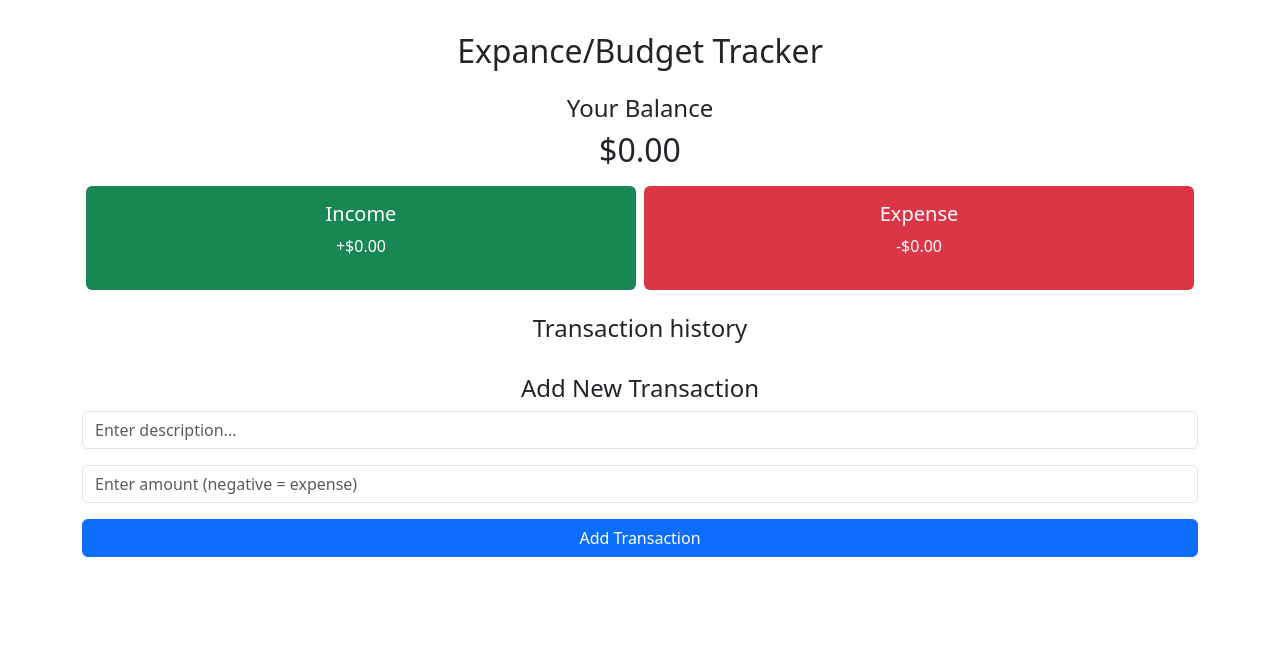
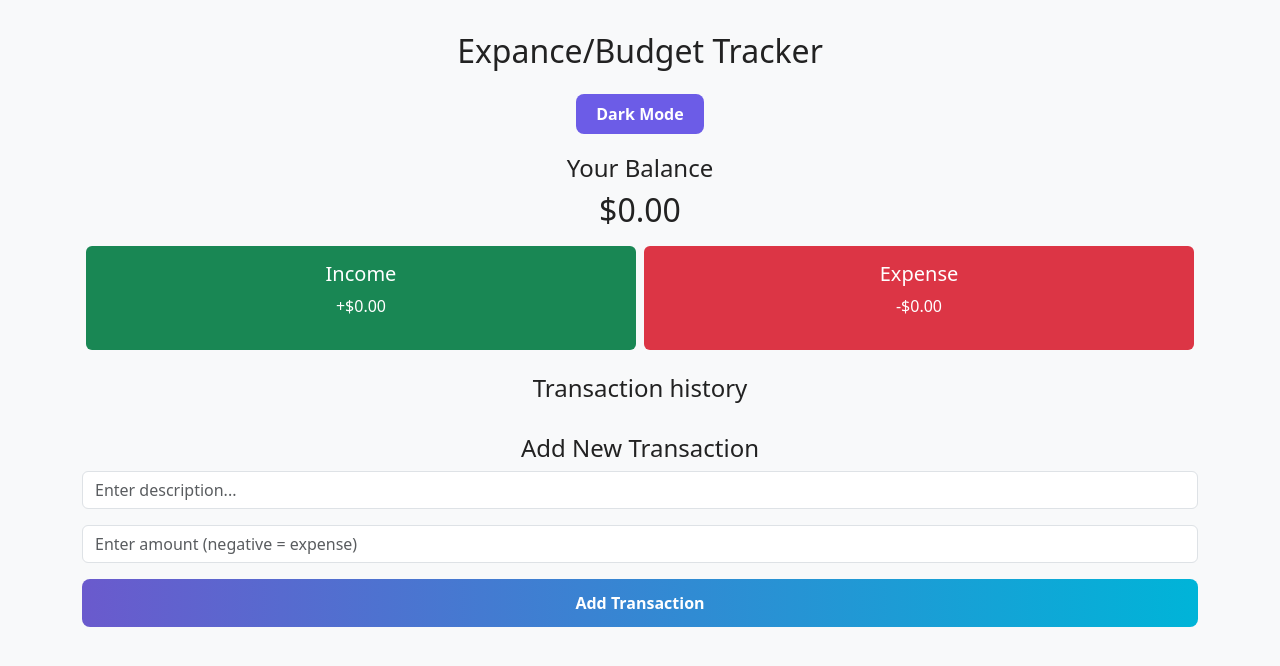
Before and after one commit to LimeFreezy98/React-Budget-Tracker, a React (Vite) app: page / in a window 1280 px wide. Shown: the top 666 px of the page. Built offline with nearby package versions, Linux system fonts and the light colour scheme.

Commit message:
added able change theme light/dark added gradient for add transaction button  and when hover add transaction button will glow

```diff
--- a/src/App.css
+++ b/src/App.css
@@ -4,3 +4,63 @@
   padding: 2rem;
   text-align: center;
 }
+
+
+/* ==== Theme Colors ==== */
+
+body[data-theme="light"] {
+  background: #f8f9fa;
+  color: #222
+}
+
+body[data-theme="dark"] {
+  background: #121212;
+  color: #f0f0f0;
+}
+
+
+/* Smooth transition on theme change  */
+body {
+  transition: background 0.4s ease, color 0.4s ease;
+}
+
+
+/* ==== Theme Toggle Button ==== */
+
+.theme-toggle {
+  display: inline-block;
+  margin: 0 auto 20px auto;
+  padding: 8px 20px;
+  border: none;
+  background: #6c5ce7;
+  color: white;
+  border-radius: 8px;
+  cursor: pointer;
+  font-weight: bold;
+  transition: all 0.3s ease;
+}
+
+.theme-toggle:hover {
+  opacity: 0.85;
+}
+
+
+
+/* ==== Add transaction button glow === */
+.add-transaction-btn {
+  background: linear-gradient(90deg, #6a5acd, #00b4d8);
+  border: none !important;
+  color: white;
+  padding: 12px;
+  border-radius: 8px;
+  width: 100%;
+  font-size: 1rem;
+  font-weight: bold;
+  transition: box-shadow 0.3s ease, transform 0.2s;
+}
+
+.add-transaction-btn:hover {
+  box-shadow: 0 0 16px rgba(106, 90, 205, 0.7),
+              0 0 30px rgba(0, 180, 216, 0.4);
+  transform: translateY(-2px);
+}
--- a/src/App.jsx
+++ b/src/App.jsx
@@ -5,14 +5,23 @@ import TransactionList from './components/TransactionList';
 import Balance from './components/Balance';
 import IncomeExpense from './components/IncomeExpense';
 import { GlobalProvider } from './context/GlobalState';
+import { useContext } from "react";
+import { ThemeContext } from "./context/ThemeContext";
 
 function App() {
+   const { theme, toggleTheme } = useContext(ThemeContext);
 
 
   return (
     <GlobalProvider>
         <div className='container'>
+
           <h2 className= "mb-4">Expance/Budget Tracker</h2>
+          {/* Light/Dark Button */}
+         <button onClick={toggleTheme}
+          className="theme-toggle">
+         {theme === "light" ? "Dark Mode" : " Light Mode"}
+          </button>
           <Balance />
           <IncomeExpense />
           <TransactionList />
--- a/src/components/AddTransaction.jsx
+++ b/src/components/AddTransaction.jsx
@@ -42,7 +42,7 @@ export default function AddTransaction() {
                 onChange={(e) => setAmount(e.target.value)}
               />
             </div>
-            <button className="btn btn-primary w-100">Add Transaction</button>
+            <button className="add-transaction-btn">Add Transaction</button>
           </form>
         </div>
       );
--- /dev/null
+++ b/src/context/ThemeContext.jsx
@@ -0,0 +1,24 @@
+import { createContext, useState, useEffect } from "react";
+
+export const ThemeContext = createContext();
+
+export function ThemeProvider({ children }) {
+    const [theme, setTheme] = useState(
+        localStorage.getItem("theme") || "light"
+    );
+
+    useEffect(() => {
+        document.body.setAttribute("data-theme", theme);
+        localStorage.setItem("theme", theme);
+    }, [theme]);
+
+    const toggleTheme = () => {
+        setTheme(prev => (prev === "light" ? "dark" : "light"));
+    };
+
+    return (
+        <ThemeContext.Provider value={{ theme, toggleTheme }}>
+      {children}
+    </ThemeContext.Provider>
+  );
+}
--- a/src/main.jsx
+++ b/src/main.jsx
@@ -3,9 +3,12 @@ import { createRoot } from 'react-dom/client'
 import './index.css'
 import App from './App.jsx'
 import 'bootstrap/dist/css/bootstrap.min.css';
+import { ThemeProvider } from './context/ThemeContext.jsx';
 
 createRoot(document.getElementById('root')).render(
   <StrictMode>
+    <ThemeProvider>
     <App />
+    </ThemeProvider>
   </StrictMode>,
 )
```
